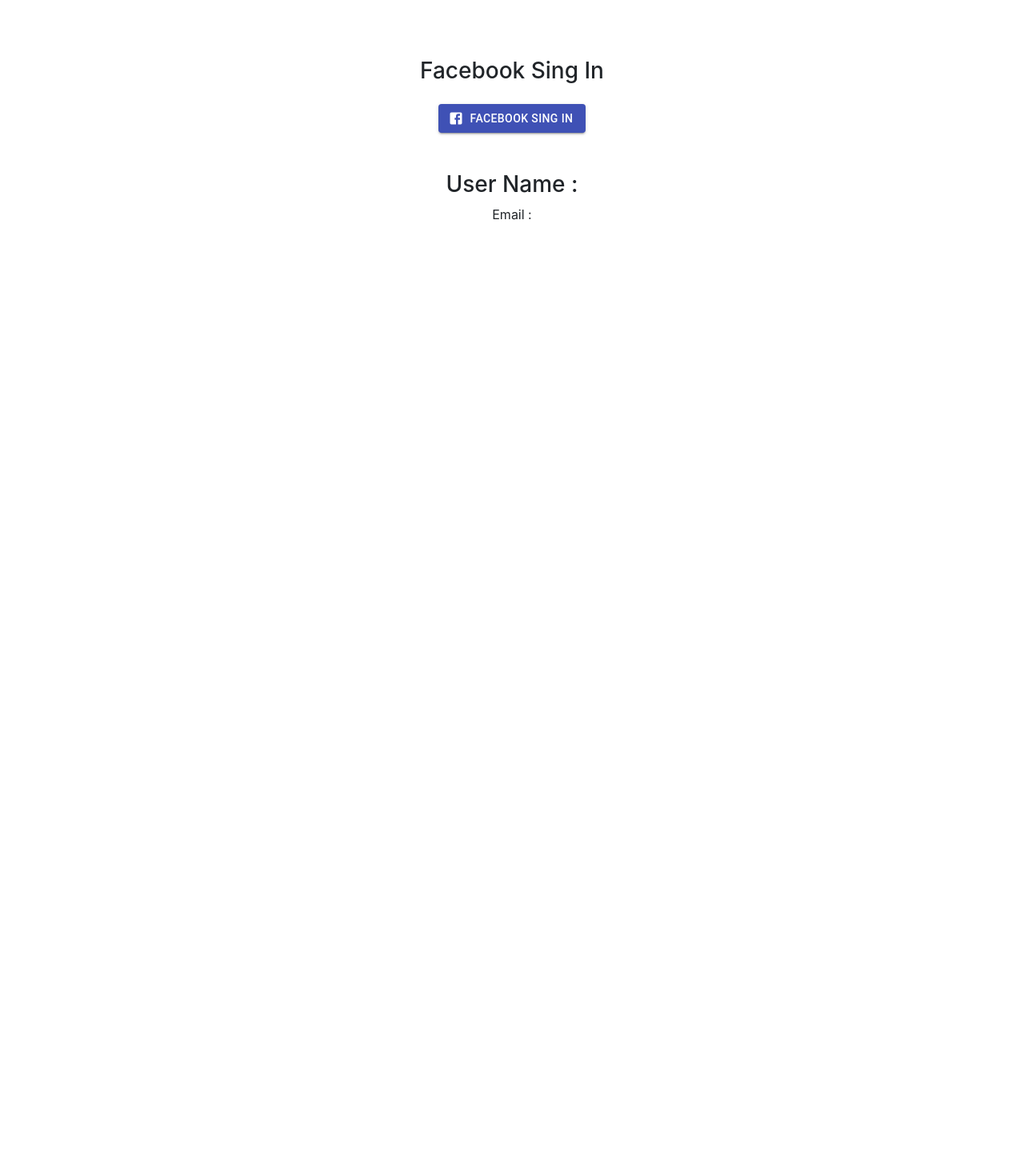
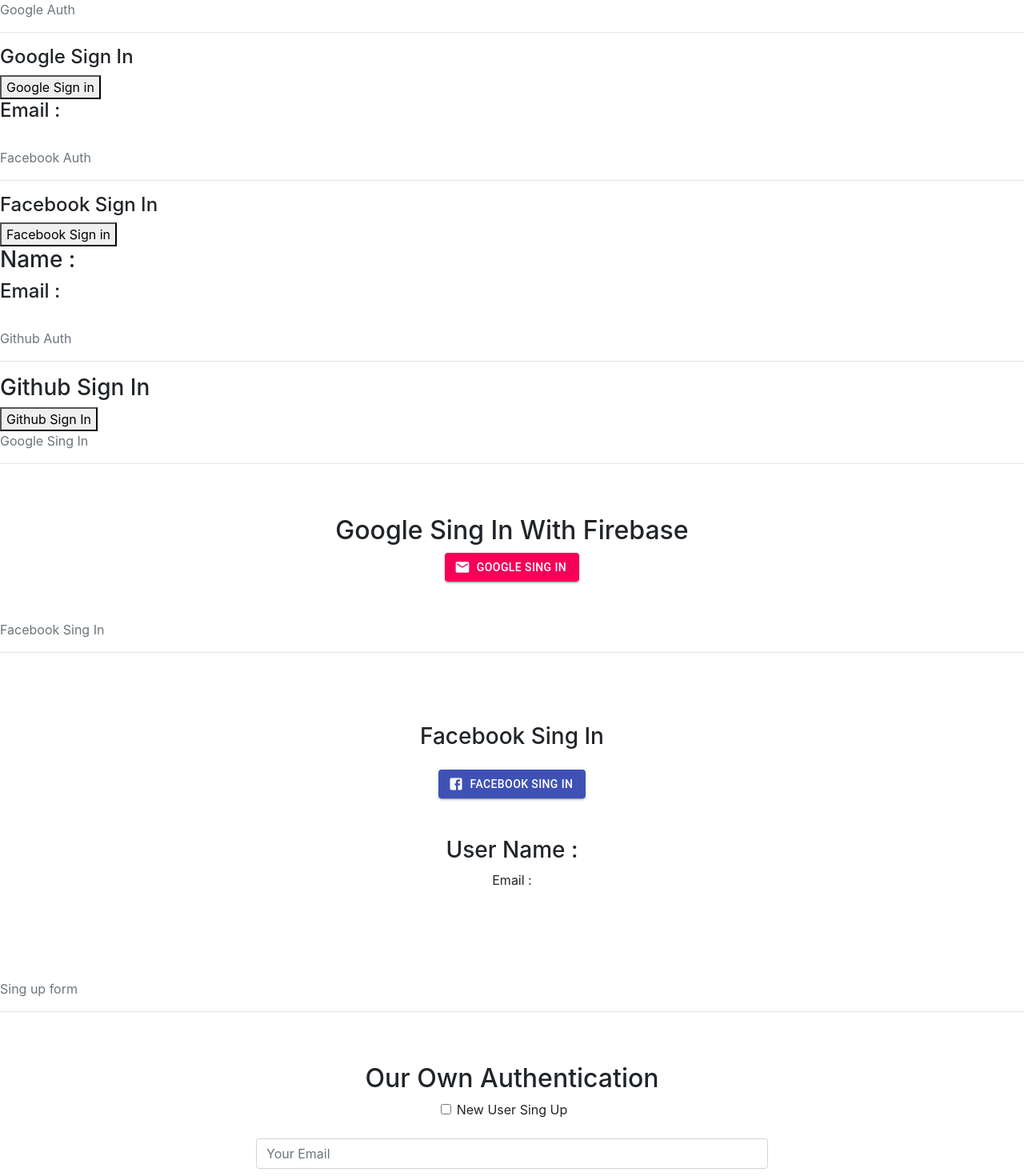
Before and after one commit to MdTasib/Firebase, a React (Create React App) app: page / in a window 1280 px wide. Shown: the top 1470 px of the page at 80% size. Before the commit the page ends 800 px from the top, so only its background shows below. Built offline with nearby package versions, Linux system fonts and the light colour scheme.

Commit message:
firebase deploy

```diff
--- a/src/App.js
+++ b/src/App.js
@@ -9,12 +9,18 @@
 function App() {
   return (
     <div>
-      {/* <GoogleAuth /> */}
-      {/* <FacebookAuth /> */}
-      {/* <GithubAuth /> */}
-      {/* <GoogleSingIn /> */}
+      <p className='text-secondary'>Google Auth</p><hr />
+      <GoogleAuth />
+      <p className='text-secondary'>Facebook Auth</p><hr />
+      <FacebookAuth />
+      <p className='text-secondary'>Github Auth</p><hr />
+      <GithubAuth />
+      <p className='text-secondary'>Google Sing In</p><hr />
+      <GoogleSingIn />
+      <p className='text-secondary'>Facebook Sing In</p><hr />
       <FacebookSingIn />
-      {/* <From /> */}
+      <p className='text-secondary'>Sing up form</p><hr />
+      <From />
     </div>
   )
 }
--- a/src/firebase.confiq.js
+++ b/src/firebase.confiq.js
@@ -1,26 +1,21 @@
+// first firebase practise
+// const firebaseConfig = {
+//     apiKey: "AIzaSyA9OyIxYZHpF8gW8n-rzG0ONtUinMcTgho",
+//     authDomain: "first-firebase-practice.firebaseapp.com",
+//     projectId: "first-firebase-practice",
+//     storageBucket: "first-firebase-practice.appspot.com",
+//     messagingSenderId: "468856666252",
+//     appId: "1:468856666252:web:55026eb8f9ecfe7b08e3a9"
+// };
+// export default firebaseConfig;
+
+// auth recap
 const firebaseConfig = {
-    apiKey: "AIzaSyA9OyIxYZHpF8gW8n-rzG0ONtUinMcTgho",
-    authDomain: "first-firebase-practice.firebaseapp.com",
-    projectId: "first-firebase-practice",
-    storageBucket: "first-firebase-practice.appspot.com",
-    messagingSenderId: "468856666252",
-    appId: "1:468856666252:web:55026eb8f9ecfe7b08e3a9"
+    apiKey: "AIzaSyDTu0RF00gMTqpB5eoDXJ0DaZFdiZ7S1LM",
+    authDomain: "auth-recap-e1e21.firebaseapp.com",
+    projectId: "auth-recap-e1e21",
+    storageBucket: "auth-recap-e1e21.appspot.com",
+    messagingSenderId: "111131951530",
+    appId: "1:111131951530:web:6d4be45ff432d094ca6bd3"
 };
-
 export default firebaseConfig;
-
-
-
-
-
-// auth
-// const firebaseConfig = {
-//     apiKey: "AIzaSyDTu0RF00gMTqpB5eoDXJ0DaZFdiZ7S1LM",
-//     authDomain: "auth-recap-e1e21.firebaseapp.com",
-//     projectId: "auth-recap-e1e21",
-//     storageBucket: "auth-recap-e1e21.appspot.com",
-//     messagingSenderId: "111131951530",
-//     appId: "1:111131951530:web:6d4be45ff432d094ca6bd3"
-// };
-
-// export default firebaseConfig;
```
Also changed, not shown: firebase.json (added), 1 other file (tests, documents, lock files or other folders).
